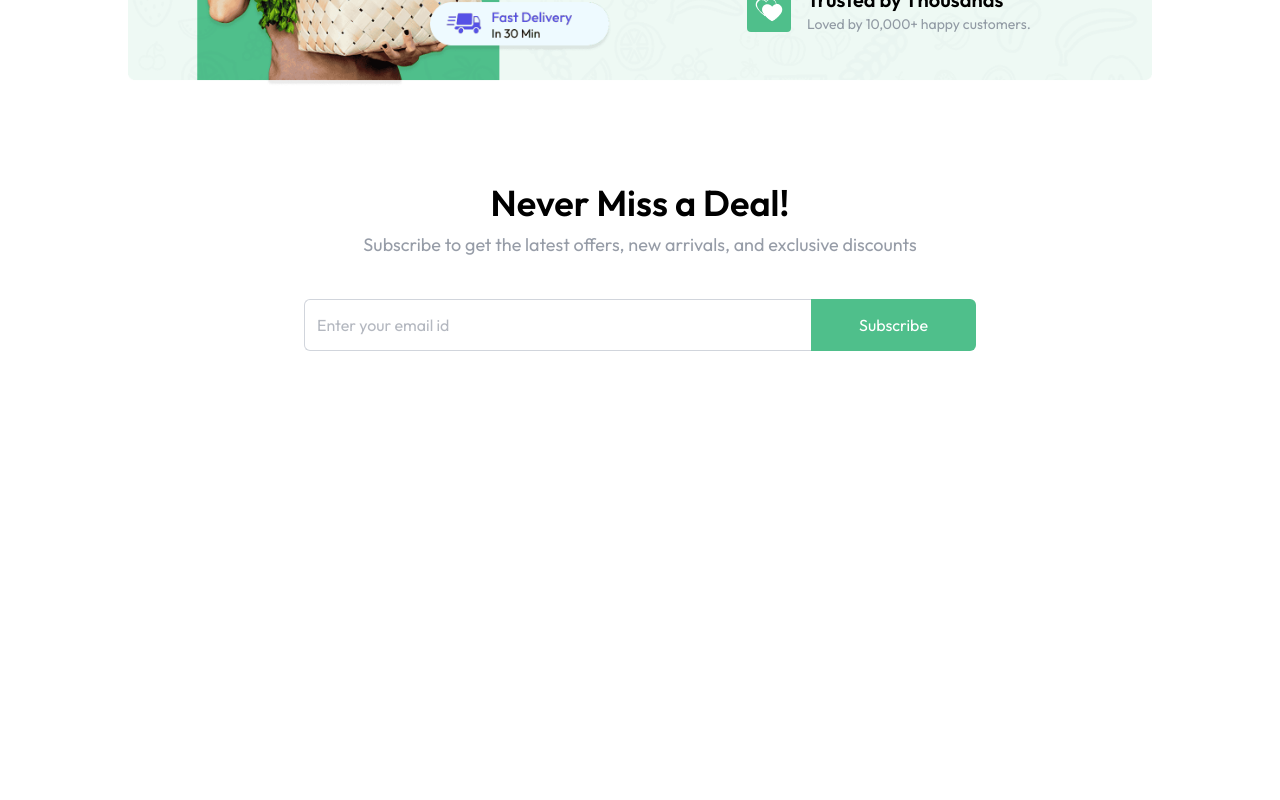
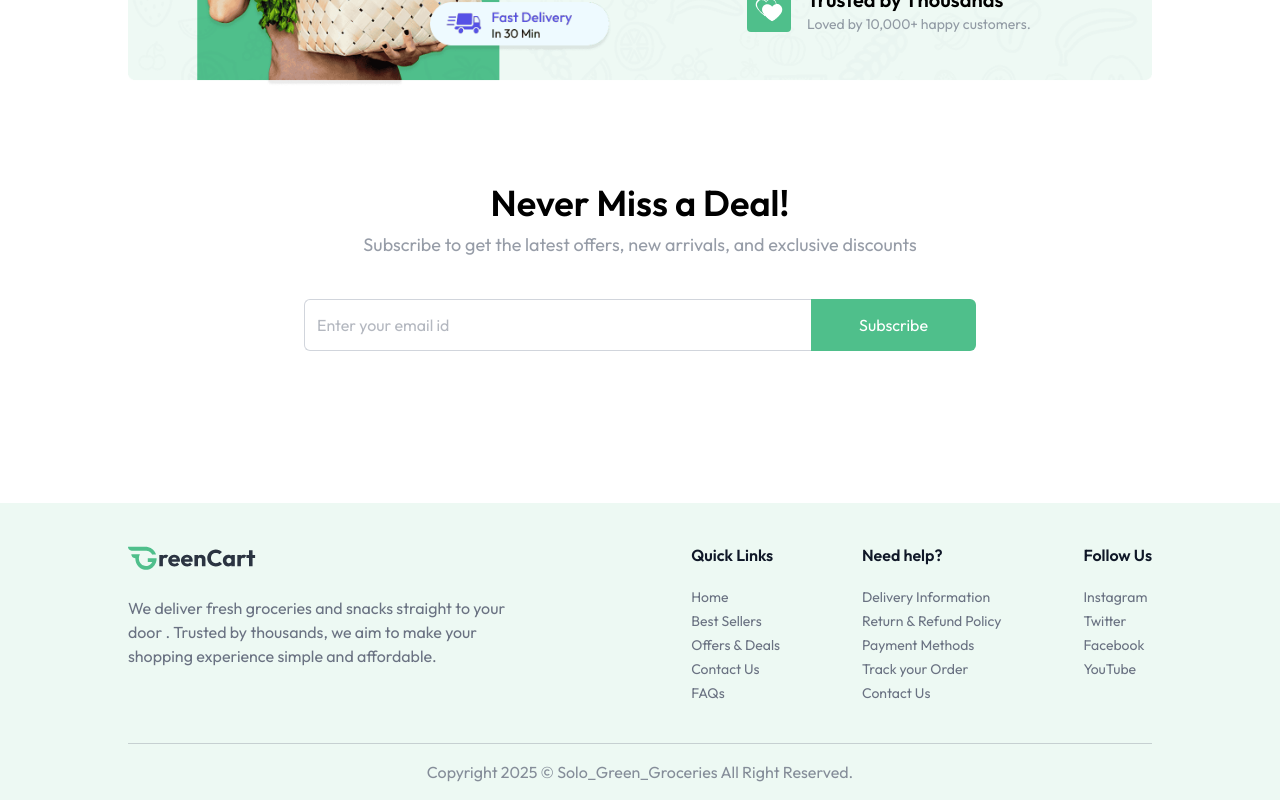
Before and after one commit to HermanMusyoki/Grocery_Delivery_App, a React (Vite) app in the folder client/: page / in a window 1280 px wide. Shown: the part 1895-2695 px from the top of the page. Before the commit the page ends 2302 px from the top, so only its background shows below. Built offline with nearby package versions, Linux system fonts and the light colour scheme.

Commit message:
added footer

```diff
--- a/client/src/App.jsx
+++ b/client/src/App.jsx
@@ -3,6 +3,7 @@ import Navbar from './components/Navbar'
 import { Route, Routes , useLocation} from 'react-router-dom'
 import Home from './pages/Home'
 import { Toaster } from "react-hot-toast"
+import Footer from './components/Footer'
 
 const App = () => {
 
@@ -16,6 +17,7 @@ const App = () => {
           <Route path='/' element={<Home/>}/>
         </Routes>
       </div>
+      {!isSellerPath && <Footer />}
     </div>
   )
 }
--- /dev/null
+++ b/client/src/components/Footer.jsx
@@ -0,0 +1,34 @@
+import { assets, footerLinks } from "../assets/assets";
+
+const Footer = () => {
+
+    return (
+        <div className="px-6 md:px-16 lg:px-24 xl:px-32 mt-24 bg-primary/10">
+            <div className="flex flex-col md:flex-row items-start justify-between gap-10 py-10 border-b border-gray-500/30 text-gray-500">
+                <div>
+                    <img className="w-34 md:w-32" src={assets.logo}alt="logo"/>
+                    <p className="max-w-[410px] mt-6">We deliver fresh groceries and snacks straight to your door . Trusted by thousands, we aim to make your shopping experience simple and affordable.</p>
+                </div>
+                <div className="flex flex-wrap justify-between w-full md:w-[45%] gap-5">
+                    {footerLinks.map((section, index) => (
+                        <div key={index}>
+                            <h3 className="font-semibold text-base text-gray-900 md:mb-5 mb-2">{section.title}</h3>
+                            <ul className="text-sm space-y-1">
+                                {section.links.map((link, i) => (
+                                    <li key={i}>
+                                        <a href={link.url} className="hover:underline transition">{link.text}</a>
+                                    </li>
+                                ))}
+                            </ul>
+                        </div>
+                    ))}
+                </div>
+            </div>
+            <p className="py-4 text-center text-sm md:text-base text-gray-500/80">
+                Copyright {new Date().getFullYear()} © Solo_Green_Groceries All Right Reserved.
+            </p>
+        </div>
+    );
+};
+
+export default Footer;
```
